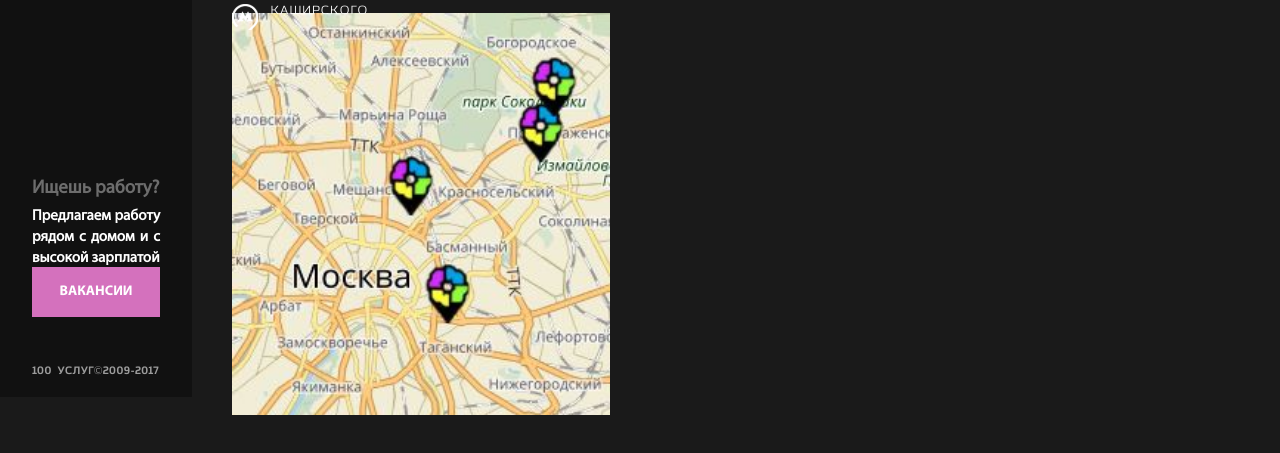
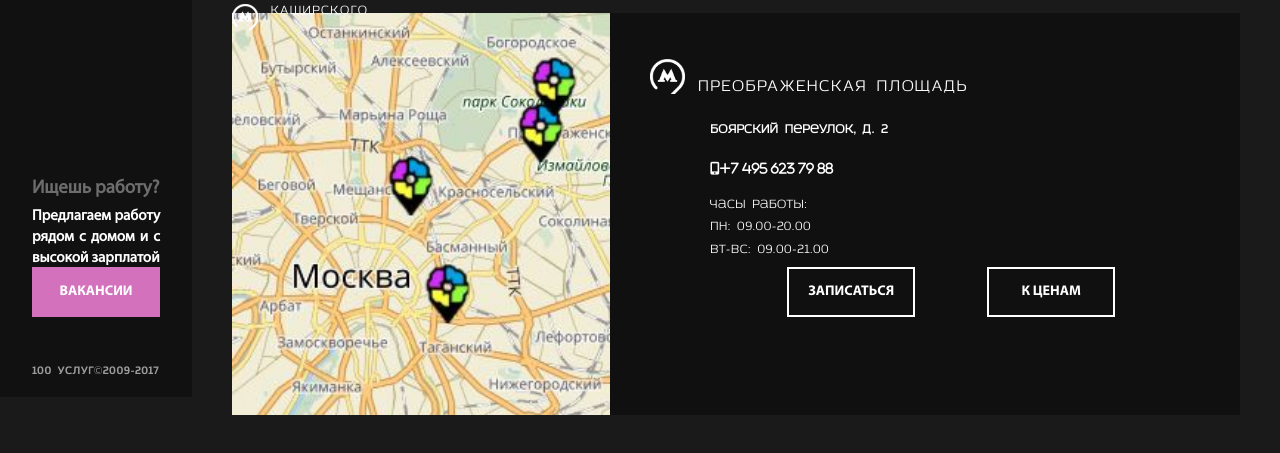
Before and after one commit to efimromulon/100s, a website: page app/pug/salons.pug in a window 1280 px wide. Shown: the part 403-856 px from the top of the page. Drawn offline with nearby package versions, Linux system fonts and the light colour scheme; files that its build step writes are made by us from their sources; files whose address does not match are found by name.

Commit message:
metro select info

```diff
--- a/app/pug/salons.pug
+++ b/app/pug/salons.pug
@@ -45,8 +45,21 @@ html
 
 					.wr_salon-select-item(style = 'background-image: url(../img/33.jpg); background-size: cover; z-index: 10')
 					.wr_salon-select-item(style = 'background-image: url(../img/map.jpg); background-size: cover')
-					.wr_salon-select-item
-
+					.wr_salon-select-item(style = 'background-color: #101010')
+						.metro_box
+							.metro_info
+								.metro_span_box
+									span.metro_info_icon
+									span.metro_info_name ПРЕОБРАЖЕНСКАЯ ПЛОЩАДЬ
+								h4 Боярский переулок, д. 2
+								i.fa.fa-mobile(aria-hidden='true')
+									| +7 495 623 79 88
+								p часы работы:<br>пн: 09.00-20.00<br>вт-вс: 09.00-21.00
+							.metro_info_buttons
+								button.metro_button#metro_button_1(href="#")
+									| ЗАПИСАТЬСЯ
+								button.metro_button#metro_button_2(href="#")
+									| К ЦЕНАМ
 		link(rel='stylesheet', href='css/salons.min.css')
 		script(src='https://use.fontawesome.com/e21d0d3332.js')
 		script(src='js/jquery-2.1.4.js')
--- a/app/sass/_media-salons.sass
+++ b/app/sass/_media-salons.sass
@@ -4,6 +4,16 @@
 	.metro_select_ul
 		a
 			font-size: 1vw
+	.metro_info_icon
+		font-size: 1.3vw
+	.metro_info_name
+		font-size: 1.3vw
+	.metro_info
+		font-size: 1vw
+		h4
+			font-size: 1vw
+	.metro_button
+		font-size: 1.1vw
 	.wr_salon_select
 		grid-template-columns: repeat(1, 3fr 5fr)
 		grid-template-rows: repeat(1, 35.73vh 50.223vh)
@@ -39,6 +49,32 @@
 				line-height: 1.3vw
 				font-weight: 300
 				color: #fff
+	.metro_span_box
+		padding: 0
+		margin: 0
+		list-style: none
+		font-family: 'AzoftSansRegular'
+		text-decoration: none
+		outline: none
+		display: block
+		padding: 6px 0
+		letter-spacing: 1px
+		line-height: 1.3vw
+		font-weight: 300
+		color: #fff
+	.metro_info_icon
+		height: 35px
+		width: 35px
+		background-size: cover
+		display: inline-block
+		vertical-align: text-bottom
+		background-image: url(../img/metro-white.png)
+	.metro_info_name
+		margin-left: 1vw
+
+		display: inline-block
+		vertical-align: text-center
+		position: relative
 	.metro_icon
 		height: 25.59px
 		width: 25.59px
@@ -94,6 +130,7 @@
 			&::before
 				opacity: 1
 
+
 /* Medium Devices, Desktops */
 @media only screen and (max-width : 1440px)
 	.test
--- a/app/sass/salons.sass
+++ b/app/sass/salons.sass
@@ -12,5 +12,35 @@
 .wrapper
 	background-color: #1A1A1A
 	background-image: none
+.metro_box
+	color: #fff
+	font-family: 'AzoftSansRegular'
+	height: 100%
+	padding: 40px
+.metro_info
+	font-family: 'AzoftSansRegular'
+	h4
+		padding: 0 60px
+	i
+		padding: 0 60px
+	p
+		padding: 0 60px
+.metro_button
+	background-color: transparent
+	text-decoration: none
+	display: inline-block
+	border: 2px solid #fff
+	font-family: 'MyriadProBold'
+	color: #fff
+	outline: none
+	width: 10vw
+	height: 50px
+	margin: 0 2.5vw
+	position: absolute
+	bottom: 10vh
+#metro_button_1
+	left: 70.4vh
+#metro_button_2
+	left: 95.4vh
 @import "media-index"
 @import "media-salons"
```
Also changed, not shown: app/salons.html.
